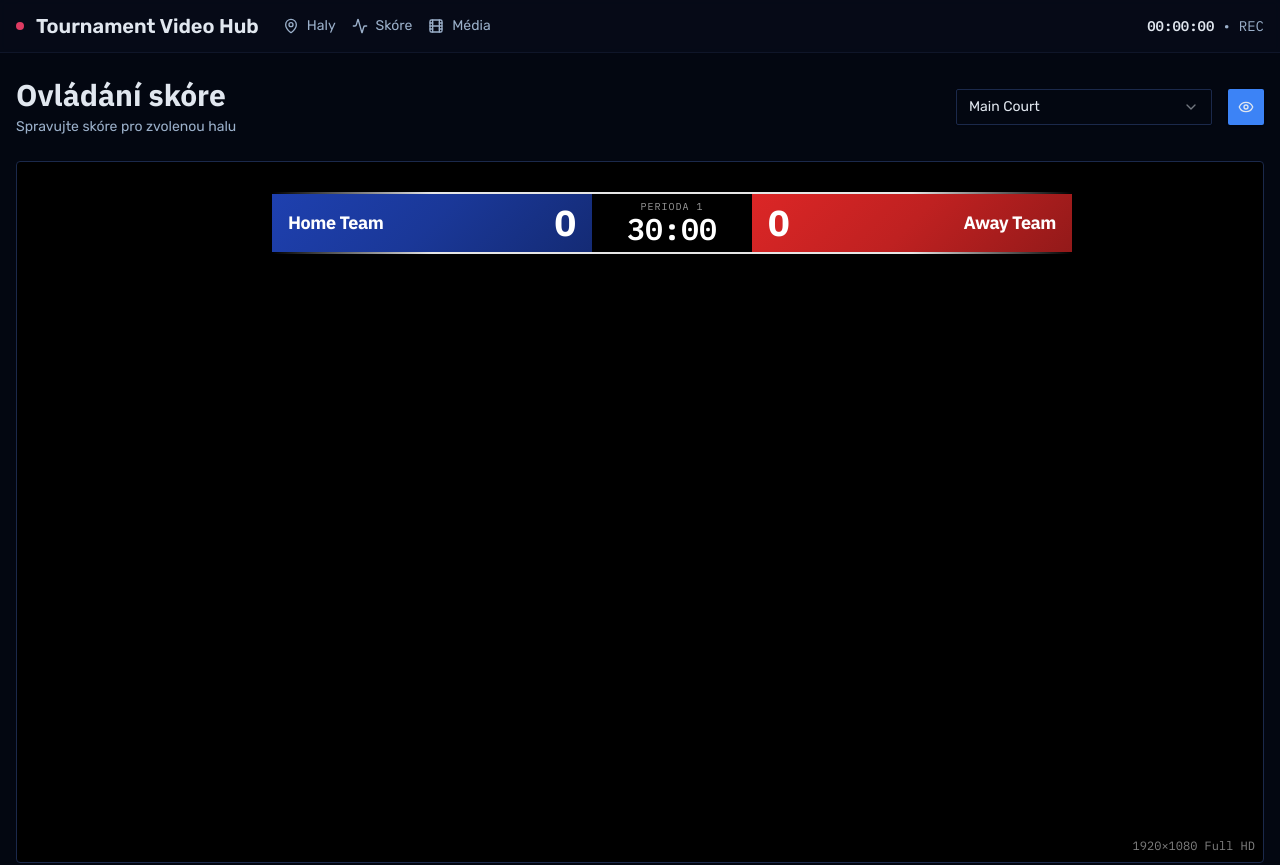
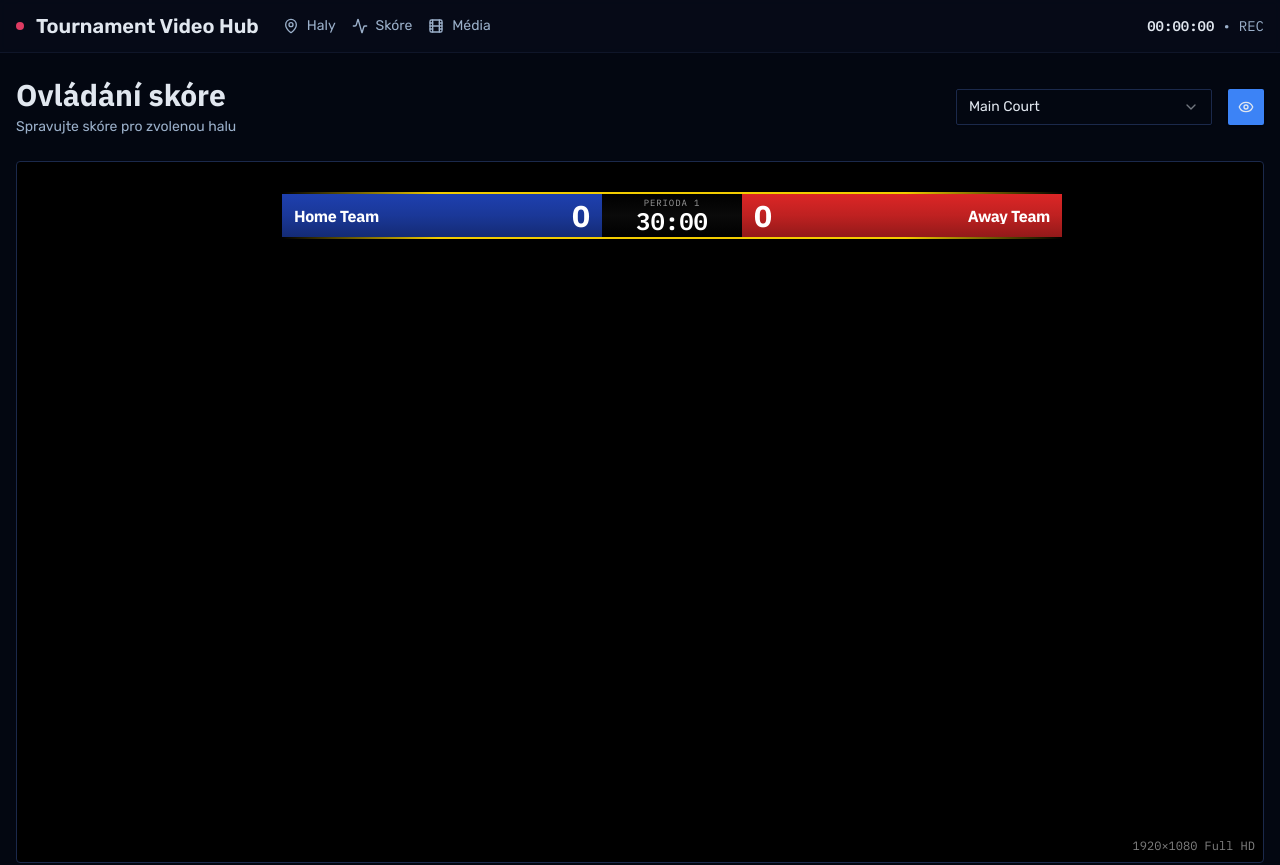
Before and after one commit to psmekal/sg-d01a8de2-b578-41ec-95a9-78867e963d47-1778307614, a Next.js app: page /scoreboard in a window 1280 px wide. Shown: the top 865 px of the page. Built offline with nearby package versions, Linux system fonts and the light colour scheme.

Commit message:
style(scoreboard): update visual styling and layout

```diff
--- a/src/components/Scoreboard.tsx
+++ b/src/components/Scoreboard.tsx
@@ -38,21 +38,21 @@ export default function ScoreboardOverlay({ venueId }: ScoreboardOverlayProps) {
       style={{ margin: CANVAS_MARGIN }}
     >
       <div className="relative">
-        {/* Top Border */}
-        <div className="absolute -top-[2px] left-0 right-0 h-[2px]" style={{ background: "linear-gradient(90deg, rgba(255,255,255,0) 0%, rgba(255,255,255,0.9) 20%, rgba(255,255,255,0.9) 80%, rgba(255,255,255,0) 100%)" }} />
+        {/* Top Border - Golden Gradient */}
+        <div className="absolute -top-[2px] left-0 right-0 h-[2px]" style={{ background: "linear-gradient(90deg, rgba(255,215,0,0) 0%, rgba(255,215,0,0.95) 20%, rgba(255,215,0,0.95) 80%, rgba(255,215,0,0) 100%)" }} />
 
         <div className="flex items-stretch gap-0 shadow-2xl font-heading">
-          {/* Home Team Panel - Fixed Width, Minimal Height */}
+          {/* Home Team Panel - Vertical Gradient, Much Smaller Height */}
           <div
-            className="relative flex items-center justify-between px-4 py-2 w-80 overflow-hidden"
+            className="relative flex items-center justify-between px-3 py-1 w-80 overflow-hidden"
             style={{
-              background: `linear-gradient(135deg, ${s.home_color} 0%, ${s.home_color}dd 50%, ${s.home_color}aa 100%)`,
+              background: `linear-gradient(to bottom, ${s.home_color} 0%, ${s.home_color}dd 50%, ${s.home_color}aa 100%)`,
               color: s.home_text_color,
             }}
           >
-            <div className="flex items-center gap-3 min-w-0 flex-1">
+            <div className="flex items-center gap-2.5 min-w-0 flex-1">
               {s.home_logo && (
-                <div className="w-9 h-9 flex-shrink-0 bg-white/20 rounded-md p-1 backdrop-blur-sm">
+                <div className="w-8 h-8 flex-shrink-0 bg-white/20 rounded p-0.5 backdrop-blur-sm">
                   <img
                     src={s.home_logo}
                     alt={s.home_name}
@@ -61,7 +61,7 @@ export default function ScoreboardOverlay({ venueId }: ScoreboardOverlayProps) {
                 </div>
               )}
               <div className="min-w-0 flex-1">
-                <p className="text-lg font-bold tracking-tight truncate leading-tight">
+                <p className="text-base font-bold tracking-tight truncate leading-none">
                   {s.home_name}
                 </p>
               </div>
@@ -71,18 +71,18 @@ export default function ScoreboardOverlay({ venueId }: ScoreboardOverlayProps) {
               initial={{ y: -40, opacity: 0 }}
               animate={{ y: 0, opacity: 1 }}
               transition={{ type: "spring", stiffness: 350, damping: 20 }}
-              className="text-4xl font-bold tabular-nums ml-3 flex-shrink-0 leading-none"
+              className="text-3xl font-bold tabular-nums ml-2 flex-shrink-0 leading-none"
             >
               {s.home_score}
             </motion.div>
           </div>
 
-          {/* Clock Panel - Minimal Height */}
-          <div className="flex flex-col items-center justify-center bg-gradient-to-b from-black via-black/95 to-black/90 px-5 py-2 min-w-[160px]">
-            <p className="text-[10px] font-mono text-white/60 uppercase tracking-widest mb-0.5 leading-none">
+          {/* Clock Panel - Vertical Gradient, Smaller */}
+          <div className="flex flex-col items-center justify-center px-4 py-1 min-w-[140px]" style={{ background: "linear-gradient(to bottom, #000000 0%, #0a0a0a 50%, #000000 100%)" }}>
+            <p className="text-[9px] font-mono text-white/60 uppercase tracking-widest leading-none mb-0.5">
               Perioda {s.period}
             </p>
-            <div className="flex text-3xl font-bold font-mono text-white tabular-nums leading-none">
+            <div className="flex text-2xl font-bold font-mono text-white tabular-nums leading-none">
               {clockChars.map((char, idx) => (
                 <motion.span
                   key={`${idx}-${char}`}
@@ -97,11 +97,11 @@ export default function ScoreboardOverlay({ venueId }: ScoreboardOverlayProps) {
             </div>
           </div>
 
-          {/* Away Team Panel - Fixed Width, Minimal Height */}
+          {/* Away Team Panel - Vertical Gradient, Much Smaller Height */}
           <div
-            className="relative flex items-center justify-between px-4 py-2 w-80 overflow-hidden"
+            className="relative flex items-center justify-between px-3 py-1 w-80 overflow-hidden"
             style={{
-              background: `linear-gradient(135deg, ${s.away_color} 0%, ${s.away_color}dd 50%, ${s.away_color}aa 100%)`,
+              background: `linear-gradient(to bottom, ${s.away_color} 0%, ${s.away_color}dd 50%, ${s.away_color}aa 100%)`,
               color: s.away_text_color,
             }}
           >
@@ -110,18 +110,18 @@ export default function ScoreboardOverlay({ venueId }: ScoreboardOverlayProps) {
               initial={{ y: -40, opacity: 0 }}
               animate={{ y: 0, opacity: 1 }}
               transition={{ type: "spring", stiffness: 350, damping: 20 }}
-              className="text-4xl font-bold tabular-nums mr-3 flex-shrink-0 leading-none"
+              className="text-3xl font-bold tabular-nums mr-2 flex-shrink-0 leading-none"
             >
               {s.away_score}
             </motion.div>
-            <div className="flex items-center gap-3 min-w-0 flex-1 justify-end">
+            <div className="flex items-center gap-2.5 min-w-0 flex-1 justify-end">
               <div className="min-w-0 flex-1 text-right">
-                <p className="text-lg font-bold tracking-tight truncate leading-tight">
+                <p className="text-base font-bold tracking-tight truncate leading-none">
                   {s.away_name}
                 </p>
               </div>
               {s.away_logo && (
-                <div className="w-9 h-9 flex-shrink-0 bg-white/20 rounded-md p-1 backdrop-blur-sm">
+                <div className="w-8 h-8 flex-shrink-0 bg-white/20 rounded p-0.5 backdrop-blur-sm">
                   <img
                     src={s.away_logo}
                     alt={s.away_name}
@@ -133,12 +133,12 @@ export default function ScoreboardOverlay({ venueId }: ScoreboardOverlayProps) {
           </div>
         </div>
 
-        {/* Bottom Border */}
-        <div className="absolute -bottom-[2px] left-0 right-0 h-[2px]" style={{ background: "linear-gradient(90deg, rgba(255,255,255,0) 0%, rgba(255,255,255,0.9) 20%, rgba(255,255,255,0.9) 80%, rgba(255,255,255,0) 100%)" }} />
+        {/* Bottom Border - Golden Gradient */}
+        <div className="absolute -bottom-[2px] left-0 right-0 h-[2px]" style={{ background: "linear-gradient(90deg, rgba(255,215,0,0) 0%, rgba(255,215,0,0.95) 20%, rgba(255,215,0,0.95) 80%, rgba(255,215,0,0) 100%)" }} />
 
-        {/* Penalties Display - Now visible with proper spacing */}
+        {/* Penalties Display - More space below for visibility */}
         {(s.home_penalties.length > 0 || s.away_penalties.length > 0) && (
-          <div className="absolute top-full mt-3 left-0 right-0 flex justify-between px-4">
+          <div className="absolute top-full mt-4 left-0 right-0 flex justify-between px-4">
             {/* Home Penalties */}
             <div className="flex gap-2">
               <AnimatePresence>
```
